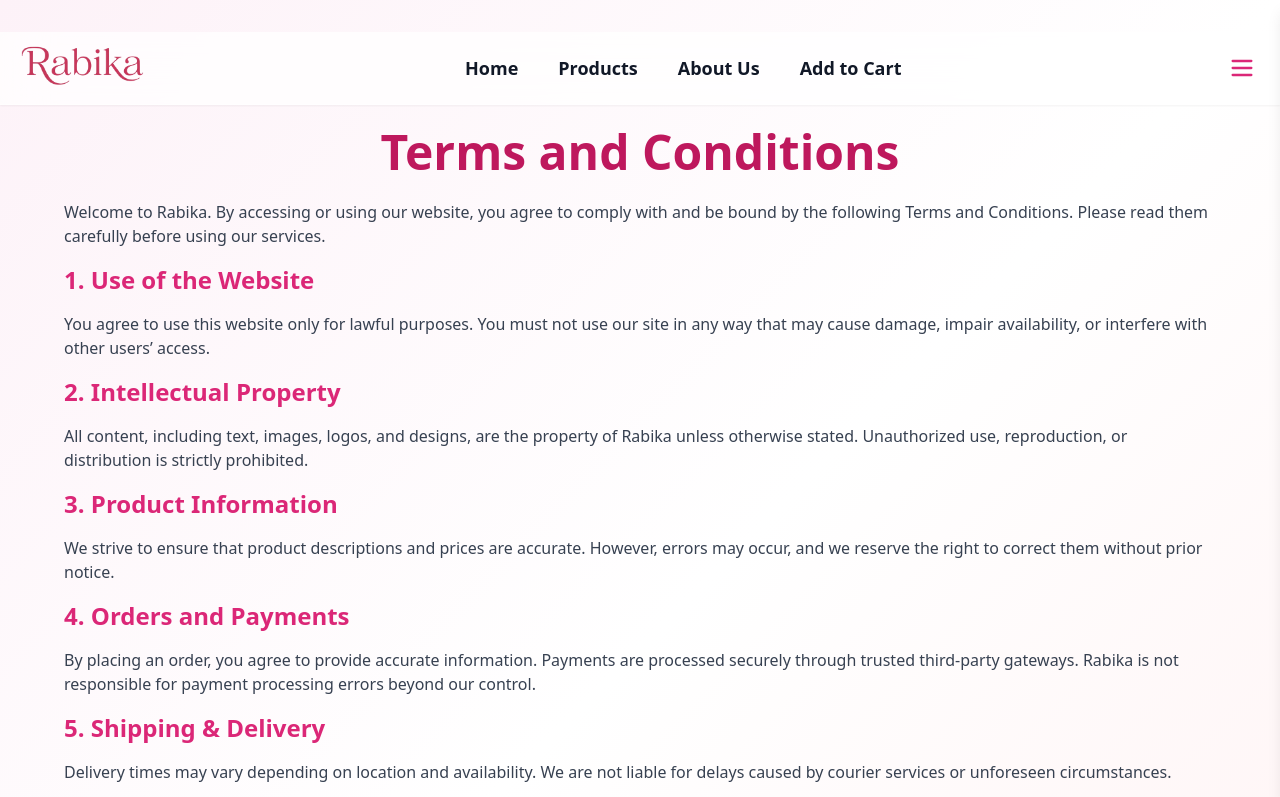
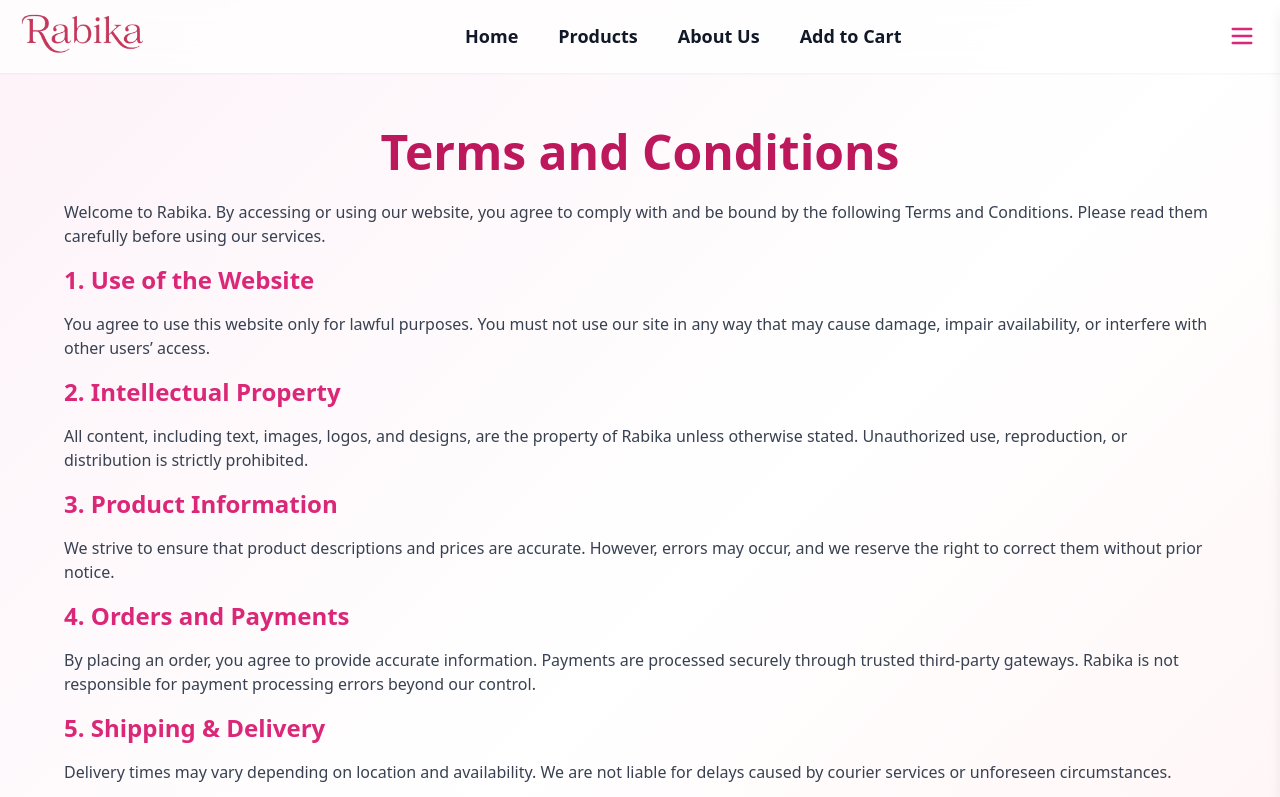
Before and after one commit to vidhiarya943/rabika1, a plain HTML site: page terms.html in a window 1280 px wide. Shown: the top 797 px of the page. Drawn offline with nearby package versions, Linux system fonts and the light colour scheme.

Commit message:
Fix navbar position to be fixed at the top

```diff
--- a/terms.html
+++ b/terms.html
@@ -30,7 +30,7 @@
     <!-- Navbar -->
     <nav
       id="navbar"
-      class="fixed top-8 left-0 w-full flex items-center justify-between border-b border-white/40 bg-white/75 px-4 py-3 shadow-sm backdrop-blur-xl dark:border-gray-700/50 dark:bg-gray-900/75 z-50"
+      class="fixed top-0 left-0 w-full flex items-center justify-between border-b border-white/40 bg-white/75 px-4 py-3 shadow-sm backdrop-blur-xl dark:border-gray-700/50 dark:bg-gray-900/75 z-50"
     >
       <!-- Mobile: Hamburger Left -->
       <button
```
